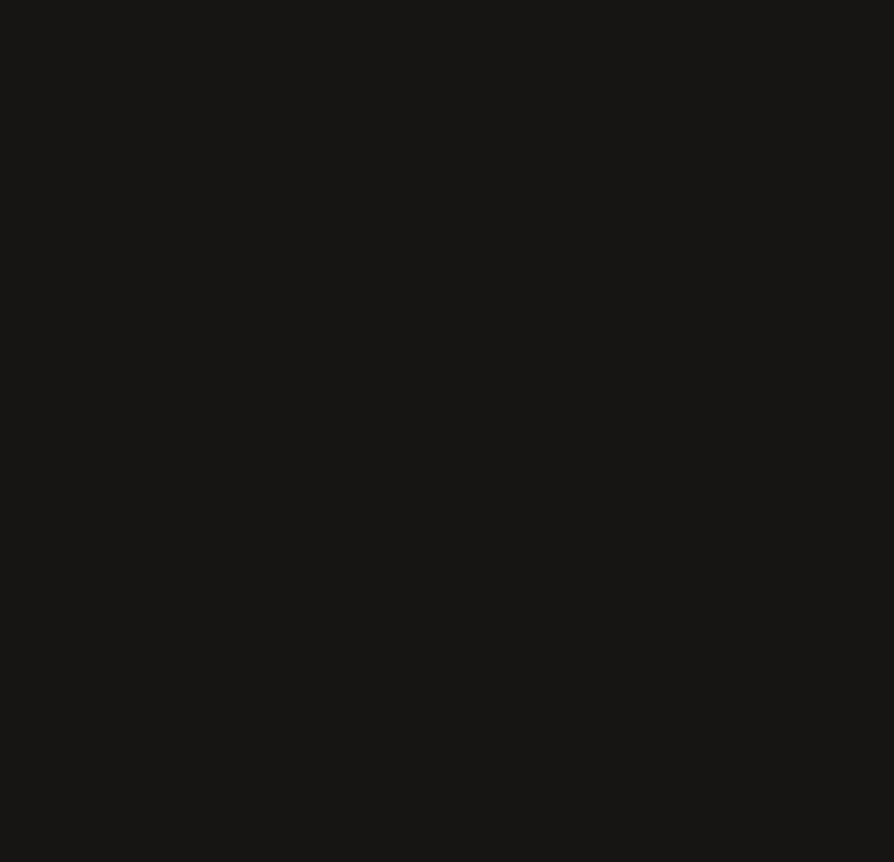
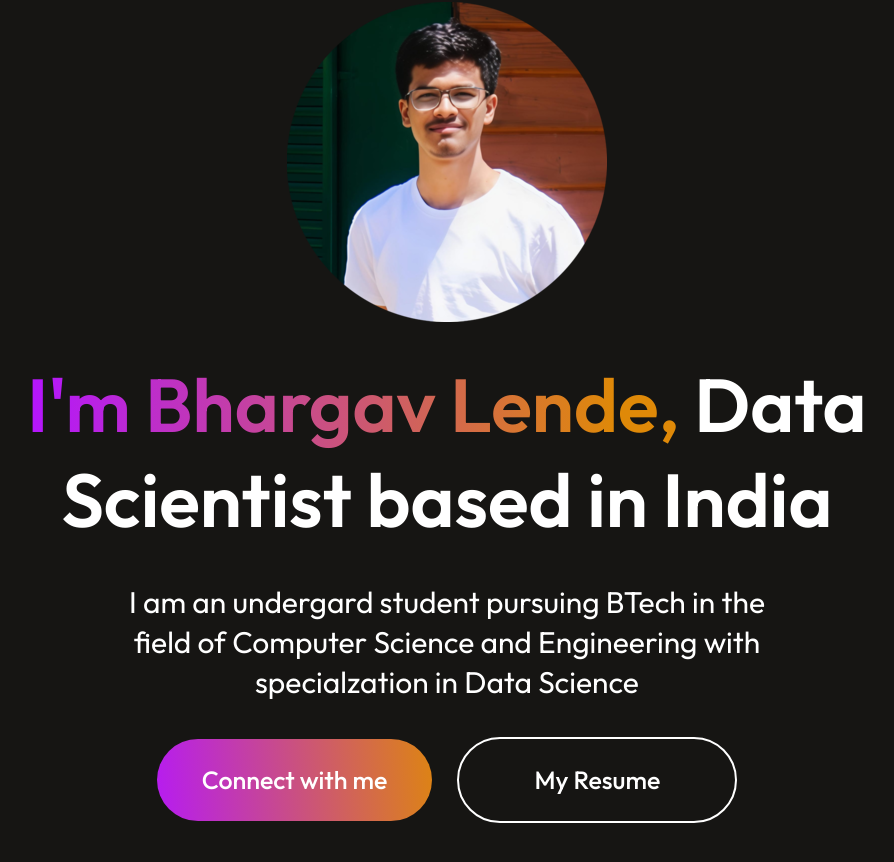
Before and after one commit to Bhargav-Lende/Portfolio, a React (Vite) app: page / in a window 1280 px wide. Shown: the part 284-1146 px from the top of the page, without its empty margins (193-1087 px from the left). Before the commit the page ends 820 px from the top, so only its background shows below. Built offline with nearby package versions, Linux system fonts and the light colour scheme.

Commit message:
c_3 : hero component

```diff
--- a/src/Components/Hero/Hero.css
+++ b/src/Components/Hero/Hero.css
@@ -0,0 +1,62 @@
+.hero{
+    display: flex;
+    align-items: center;
+    flex-direction: column;
+    gap: 35px;
+}
+
+.hero img{
+    margin-top: 150px;
+}
+
+.hero h1{
+    text-align: center;
+    width: 70%;
+    font-size: 75px;
+    font-weight: 600;
+}
+
+.hero h1 span{
+    background: linear-gradient(270deg, #DF8908 10%, #B415FF 100%);
+    background-clip: texr;
+    -webkit-background-clip: text;
+    -webkit-text-fill-color: transparent;
+}
+
+.hero p{
+    width: 50%;
+    text-align: center;
+    font-size: 30px;
+    line-height: 40px;
+}
+
+.hero-action{
+    display: flex;
+    align-items: center;
+    gap: 25px;
+    font-size: 25px;
+    font-weight: 500;
+    margin-bottom: 50px;
+}
+
+.hero-connect{
+    padding: 25px 45px;
+    border-radius: 50px;
+    background: linear-gradient(264deg, #DF8908 -5.09%, #B415FF 106.28%);
+    cursor: pointer;
+}
+
+.hero-resume{
+    padding: 25px 75px;
+    border-radius: 50px;
+    border: 2px solid #FFF;
+    cursor: pointer;
+}
+
+.hero-connect:hover{
+    border: 2px solid white;
+}
+
+.hero-resume:hover{
+    border-color: #B415FF;
+}
--- a/src/Components/Hero/Hero.jsx
+++ b/src/Components/Hero/Hero.jsx
@@ -1,10 +1,17 @@
 import React from 'react'
 import './Hero.css'
+import profile_img from '../../assets/profile_img.png'
 
 const Hero = () => {
   return (
     <div className='hero'>
-
+      <img src={profile_img} alt="" />
+      <h1><span>I'm Bhargav Lende,</span> Data Scientist based in India</h1>
+      <p>I am an undergard student pursuing BTech in the field of Computer Science and Engineering with specialzation in Data Science</p>
+      <div className="hero-action">
+        <div className="hero-connect">Connect with me</div>
+        <div className="hero-resume">My Resume</div>
+      </div>
     </div>
   )
 }
```
Also changed, not shown: src/assets/logo.png (deleted), src/assets/profile_img.png (added).
